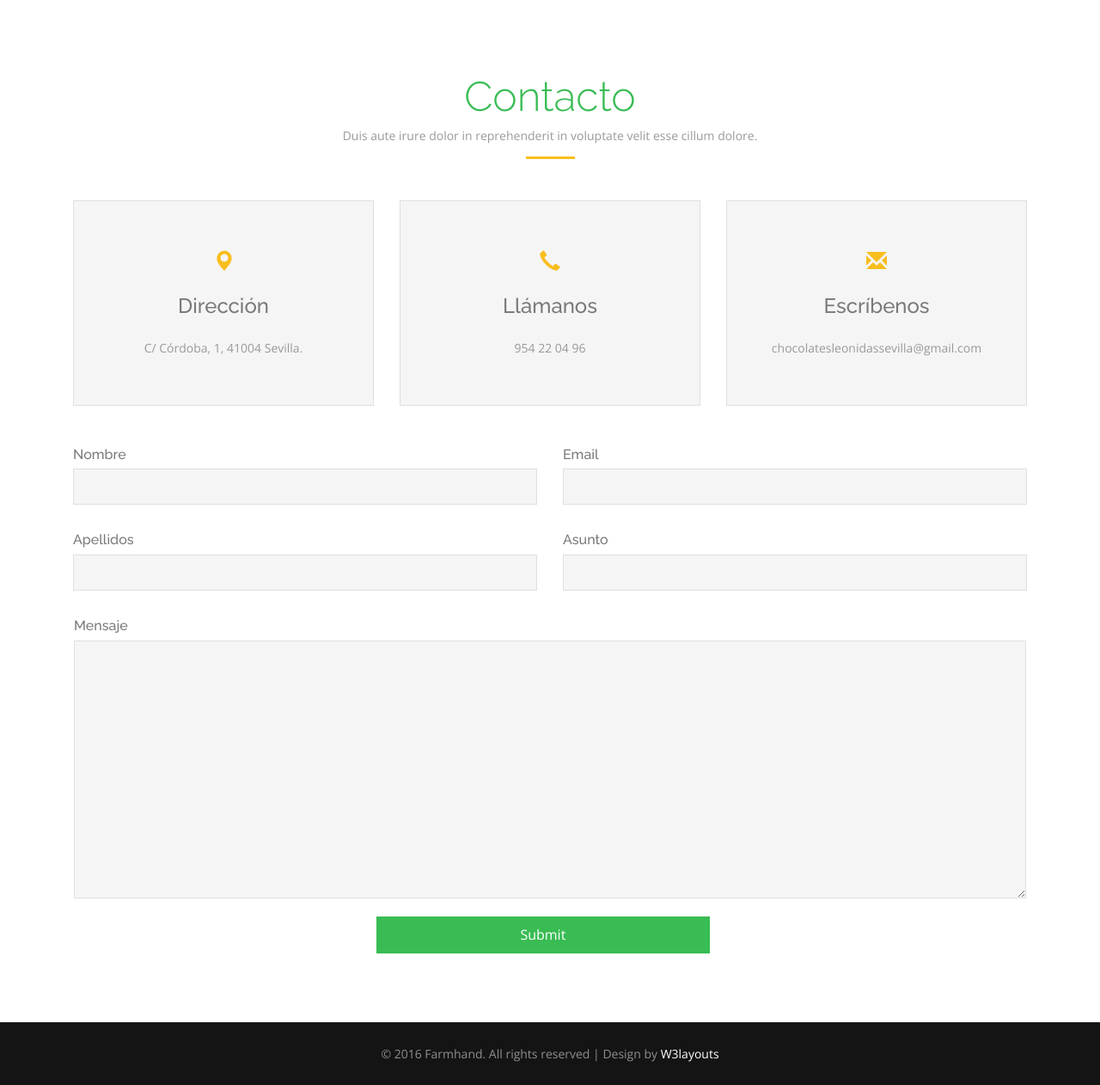
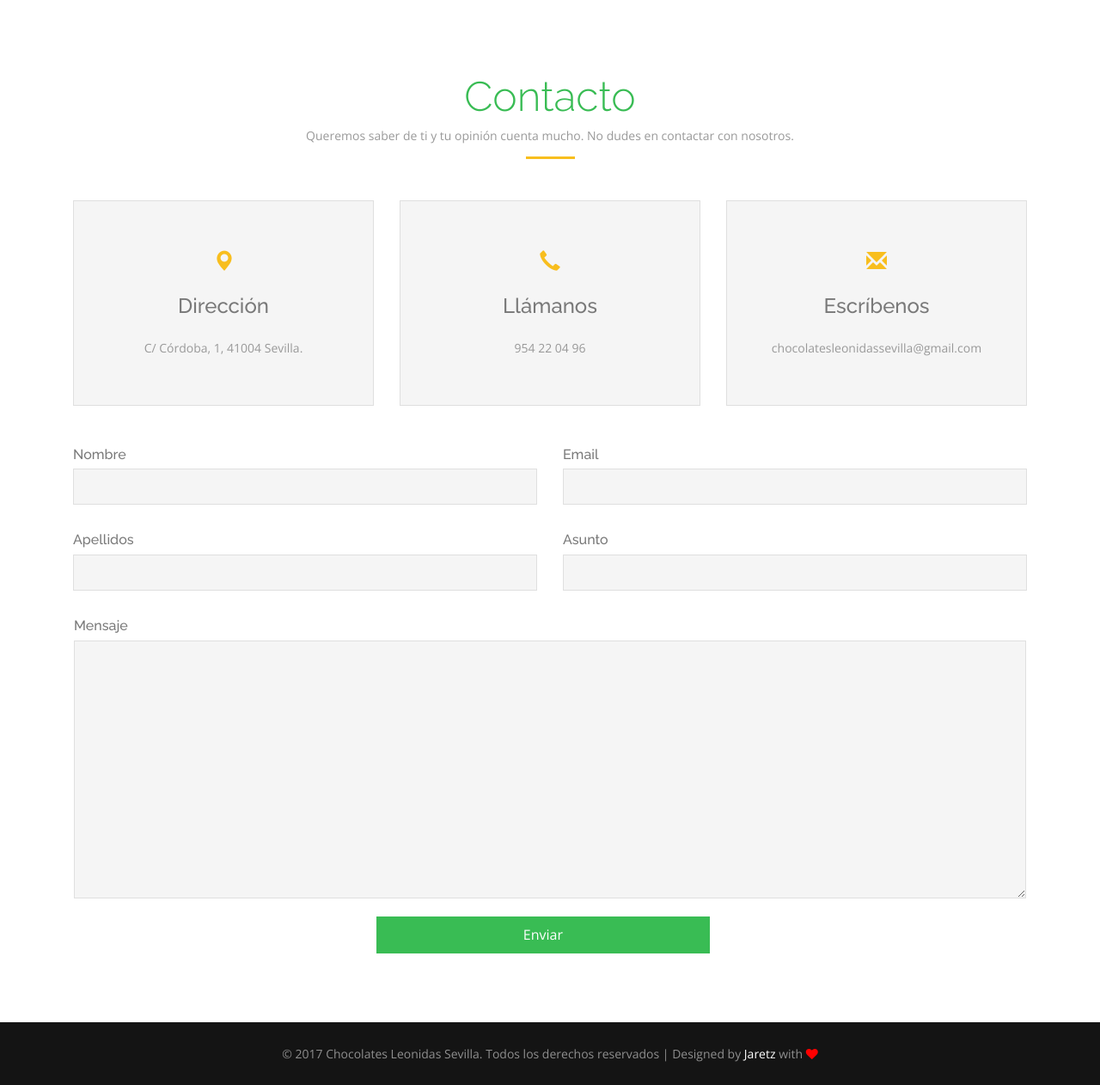
Before and after one commit to B0rjitaaa/leonidasSevilla, a Django app: page / in a window 1280 px wide. Shown: the part 3448-4710 px from the top of the page at 86% size. Run offline with Django 3.2, Linux system fonts and the light colour scheme; some libraries are stand-ins or nearby versions.

Commit message:
Clear info.

```diff
--- a/main/templates/index.html
+++ b/main/templates/index.html
@@ -14,8 +14,7 @@ License URL: http://creativecommons.org/licenses/by/3.0/
 
 <meta name="viewport" content="width=device-width, initial-scale=1">
 <meta http-equiv="Content-Type" content="text/html; charset=utf-8" />
-<meta name="keywords" content="Farmhand Responsive web template, Bootstrap Web Templates, Flat Web Templates, Android Compatible web template,
-Smartphone Compatible web template, free webdesigns for Nokia, Samsung, LG, SonyEricsson, Motorola web design" />
+<meta name="keywords" content="Chocolates Leonidas Sevilla, Chocolates Leonidas, Leonidas" />
 
 {% block custom_css %}
 	<link rel="stylesheet" href="http://netdna.bootstrapcdn.com/bootstrap/3.1.1/css/bootstrap.min.css" media="all">
@@ -116,22 +115,22 @@ Smartphone Compatible web template, free webdesigns for Nokia, Samsung, LG, Sony
 			<p class="dolor animated wow fadeInLeft" data-wow-duration="1000ms" data-wow-delay="800ms">Una pequeña variedad de nuestro gran surtido de chocolates Leonidas</p>
 			<div class="gallery-grids">
 				<div class="gallery-grid animated wow slideInLeft" data-wow-duration="1000ms" data-wow-delay="500ms">
-					<a href="{{ MEDIA_URL }}/1_choco.jpg" class="b-link-stripe b-animate-go  swipebox" title="Farmhand">
+					<a href="{{ MEDIA_URL }}/1_choco.jpg" class="b-link-stripe b-animate-go  swipebox" title="Chocolates Leonidas Sevilla">
 						<img src="{{ MEDIA_URL }}/1_choco.jpg" class="img-responsive" alt="" />
 					</a>
 				</div>
 				<div class="gallery-grid1 animated wow slideInLeft" data-wow-duration="1000ms" data-wow-delay="500ms">
-					<a href="{{ MEDIA_URL }}/3_choco.jpg" class="b-link-stripe b-animate-go  swipebox" title="Farmhand">
+					<a href="{{ MEDIA_URL }}/3_choco.jpg" class="b-link-stripe b-animate-go  swipebox" title="Chocolates Leonidas Sevilla">
 						<img src="{{ MEDIA_URL }}/3_choco.jpg" class="img-responsive" alt="" />
 					</a>
 				</div>
 				<div class="gallery-grid animated wow slideInLeft" data-wow-duration="1000ms" data-wow-delay="500ms">
-					<a href="{{ MEDIA_URL }}/2_choco.jpg" class="b-link-stripe b-animate-go  swipebox" title="Farmhand">
+					<a href="{{ MEDIA_URL }}/2_choco.jpg" class="b-link-stripe b-animate-go  swipebox" title="Chocolates Leonidas Sevilla">
 						<img src="{{ MEDIA_URL }}/2_choco.jpg" class="img-responsive" alt="" />
 					</a>
 				</div>
 				<div class="gallery-grid1 animated wow slideInLeft" data-wow-duration="1000ms" data-wow-delay="500ms">
-					<a href="{{ MEDIA_URL }}/5_choco.jpg" class="b-link-stripe b-animate-go  swipebox" title="Farmhand">
+					<a href="{{ MEDIA_URL }}/5_choco.jpg" class="b-link-stripe b-animate-go  swipebox" title="Chocolates Leonidas Sevilla">
 						<img src="{{ MEDIA_URL }}/5_choco.jpg" class="img-responsive" alt="" />
 					</a>
 				</div>
@@ -148,7 +147,7 @@ Smartphone Compatible web template, free webdesigns for Nokia, Samsung, LG, Sony
 		<iframe src="https://www.google.com/maps/embed?pb=!1m14!1m8!1m3!1d50714.91877429791!2d-6.0042452!3d37.397342!3m2!1i1024!2i768!4f13.1!3m3!1m2!1s0xd126c1ac798059d%3A0x671fc027b7277aa4!2sLeonidas!5e0!3m2!1ses!2ses!4v1486917541932" width="800" height="600" frameborder="0" style="border:0" allowfullscreen></iframe>
 		<div class="container">
 			<h3 class="animated wow zoomIn" data-wow-duration="1000ms" data-wow-delay="500ms">Contacto</h3>
-			<p class="dolor animated wow fadeInLeft" data-wow-duration="1000ms" data-wow-delay="800ms">Duis aute irure dolor in reprehenderit in voluptate velit esse cillum dolore.</p>
+			<p class="dolor animated wow fadeInLeft" data-wow-duration="1000ms" data-wow-delay="800ms">Queremos saber de ti y tu opinión cuenta mucho. No dudes en contactar con nosotros.</p>
 			<div class="mail-grids">
 				<div class="col-md-4 mail-grid animated wow slideInLeft" data-wow-duration="1000ms" data-wow-delay="500ms">
 					<div class="mail-grid1">
@@ -211,7 +210,7 @@ Smartphone Compatible web template, free webdesigns for Nokia, Samsung, LG, Sony
 					<h4>Mensaje</h4>
 					<form>
 						<textarea type="text"  onfocus="this.value = '';" onblur="if (this.value == '') {this.value = ' ';}" required=""> </textarea>
-						<input type="submit" value="Submit" >
+						<input type="submit" value="Enviar" >
 					</form>
 				</div>
 			</div>
@@ -222,7 +221,7 @@ Smartphone Compatible web template, free webdesigns for Nokia, Samsung, LG, Sony
 <!-- footer -->
 	<div class="footer-copy animated wow slideInUp" data-wow-duration="1000ms" data-wow-delay="500ms">
 		<div class="container">
-			<p>&copy 2016 Farmhand. All rights reserved | Design by <a href="http://w3layouts.com/">W3layouts</a></p>
+			<p>&copy 2017 Chocolates Leonidas Sevilla. Todos los derechos reservados | Designed by <a href="http://twitter.com/B0rjitaaa">Jaretz </a> with <i class="fa fa-heart" aria-hidden="true" style="color:red"></i></p>
 		</div>
 	</div>
 <!-- //footer -->
```
